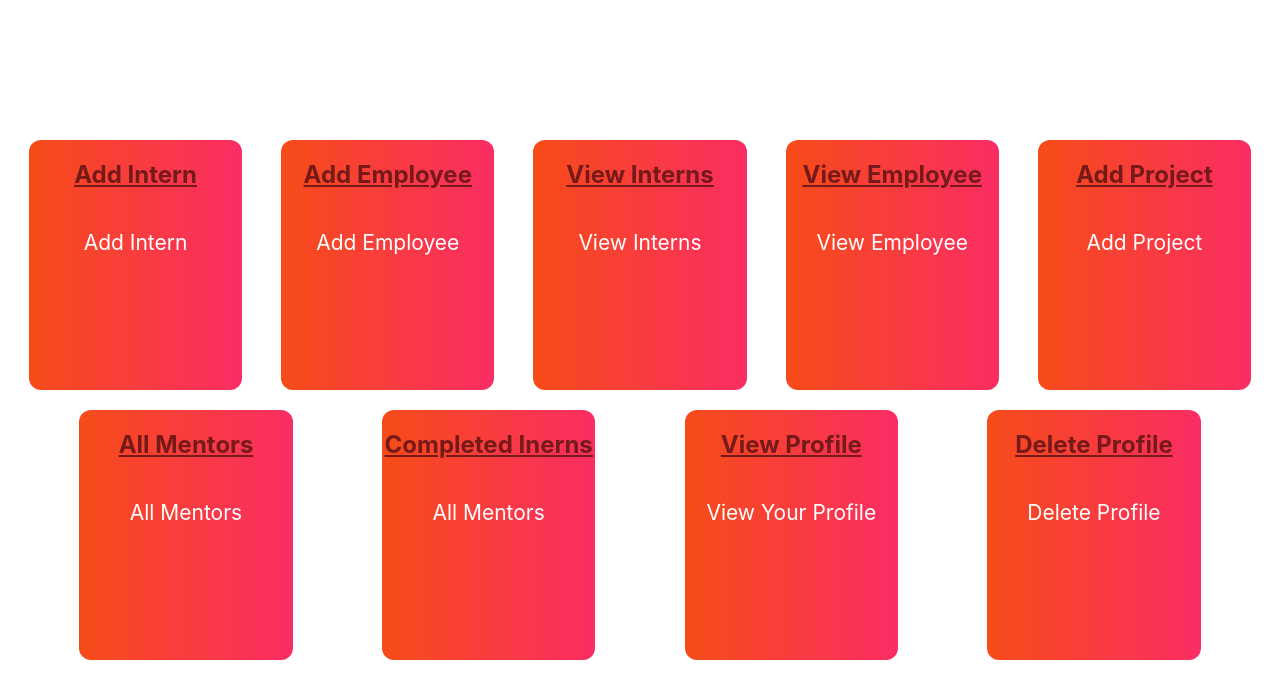
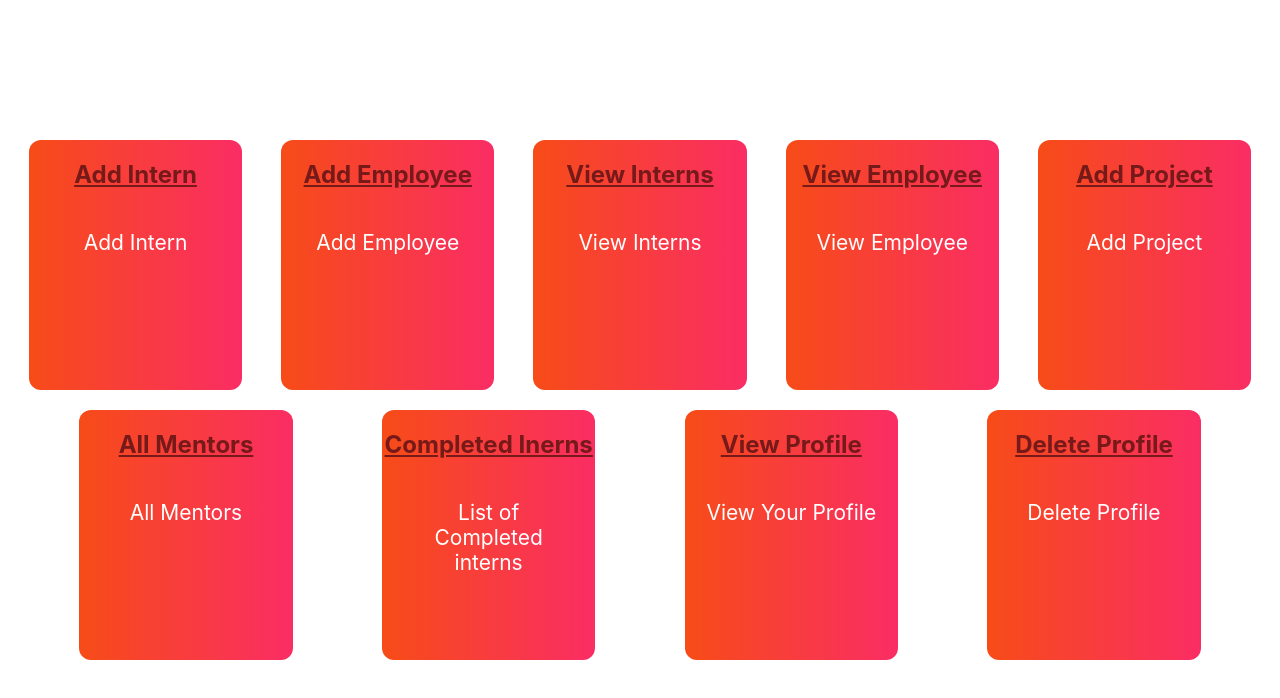
Before and after one commit to varendra007/Internship-management, a React (Create React App) app: page /admin in a window 1280 px wide. Shown: the top 698 px of the page. Built offline with nearby package versions, Linux system fonts and the light colour scheme; sample sign-in values are in the browser's storage.

Commit message:
admin done

```diff
--- a/src/screens/admin/index.js
+++ b/src/screens/admin/index.js
@@ -37,7 +37,7 @@ var actions = [
 	},
 	{
 		title: 'Completed Inerns',
-		description: 'All Mentors',
+		description: 'List of Completed interns',
 		href: '/completed-interns',
 	},
 	{
@@ -128,6 +128,9 @@ const AdminScreen = () => {
 							flexDirection: 'column',
 						}}
 						onClick={() => {
+							if (
+								window.confirm('Are you sure to delete your profile') === true
+							) {
 								var axios = require('axios');
 								var config = {
 									method: 'delete',
@@ -144,6 +147,7 @@ const AdminScreen = () => {
 										window.location = '/signup';
 									})
 									.catch((err) => console.log(err));
+							}
 						}}
 					>
 						<h2 style={{ color: '#751919', textDecoration: 'underline' }}>
```
Lines whose indentation alone changed are shown as unchanged.
